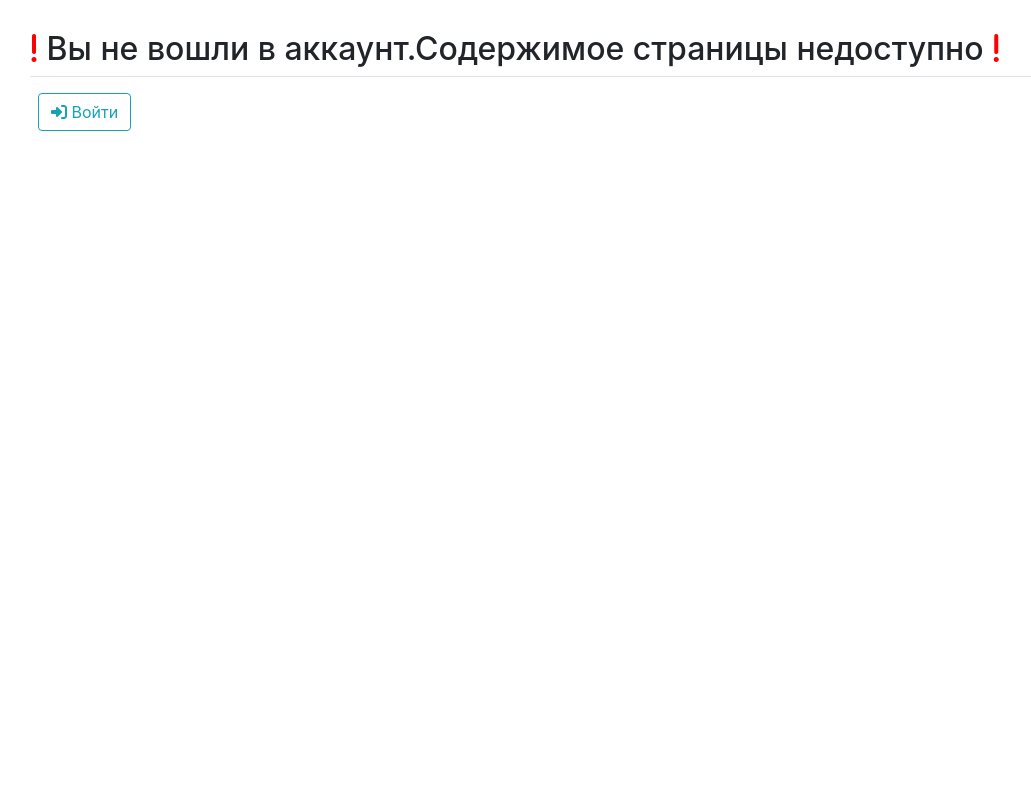
After one commit to CREESTL/CarWash, a Django app: template CarWash/apps/users/templates/users/car_detection_inside.html in a window 1280 px wide. The commit adds this page. Shown: the whole page, without its empty margins (0-1031 px from the left). Run offline with Django 3.2, Linux system fonts and the light colour scheme; the template is opened without the code that fills it, so the values that code supplies are empty; some libraries are stand-ins or nearby versions.

Commit message:
last commit before multithreading

```diff
--- /dev/null
+++ b/CarWash/apps/users/templates/users/car_detection_inside.html
@@ -0,0 +1,58 @@
+{% extends "base.html" %}
+{% load static %}
+<!-- Каждые 2 секунды выполняется ajax запрос на изменение текста на странице -->
+
+<body>
+{% block content %}
+
+<script type="text/javascript">
+
+</script>
+
+<!-- Для авторизованных пользователей -->
+{% if logged_in == True %}
+
+    <div class="container">
+
+        <div class="text-center text-info">
+            <h2>Внутренняя камера</h2>
+            <h6>Тут должен быть видос</h6>
+        </div>
+        <hr>
+    <div class="btn btn-group-horizontal">
+        <a class="ml-2" href="/index">
+            <button class="btn btn-outline-info" type="submit">
+                <span class="fa fa-home"></span>
+                На домашнюю страницу
+            </button>
+        </a>
+        <a class="ml-2" href="/car_detection_outside">
+            <button class="btn btn-outline-info" type="submit">
+                <span class="fa fa-home"></span>
+                Сменить камеру (наружняя)
+            </button>
+        </a>
+    </div>
+
+<!-- Для неавторизованных пользователей -->
+{% else %}
+    <h2>
+        <span class="fa fa-exclamation" style="color:red;"></span>
+        Вы не вошли в аккаунт.Содержимое страницы недоступно
+        <span class="fa fa-exclamation" style="color:red;"></span>
+    </h2>
+    <div class="border-top pt-3">
+        <small class="text-muted">
+            <a class="ml-2" href="/login">
+                <button class="btn btn-outline-info" type="submit">
+                    <span class="fa fa-sign-in"></span>
+                    Войти
+                </button>
+            </a>
+        </small>
+    </div>
+{% endif %}
+
+
+{% endblock %}
+</body>
--- a/CarWash/apps/users/templates/users/index.html
+++ b/CarWash/apps/users/templates/users/index.html
@@ -80,7 +80,7 @@
                         {% endif %}
                         <br><br><br>
                         <div class="text-center">
-                           <a href="/detect_cars/">
+                           <a href="/car_detection_outside/">
                                 <button class="btn btn-outline-info"  type="submit">
                                     <span class="fa fa-car" style="color:orange; font-size:26px"></span>
                                     Прямая трансляция с автомойки
--- a/CarWash/apps/users/urls.py
+++ b/CarWash/apps/users/urls.py
@@ -19,7 +19,8 @@ urlpatterns = [
     path('register/', views.register, name='register'),  # страница регистрации
     path('login/', views.login, name='login'),  # базовая форма логина. template_name указывает на то, какую html сраницу надо загрузить
     path('logout/', views.logout, name='logout'), # выход из аккаунта
-    path('detect_cars/', views.car_detection_page, name="car_detection_page"), # страница, где отображаютсявсе результаты
+    path('car_detection_outside/', views.car_detection_outside_page, name="car_detection_page"), # страница, где отображаютсявсе результаты
+    path('car_detection_inside/', views.car_detection_inside_page, name="car_detection_page"), # страница, где отображаютсявсе результаты
     url('get_text_from_detector/', views.get_text_from_detector, name="get_text_from_detector"), # получение текстовой информации об авто
     url('get_total/', views.get_total, name="get_total"), # получение общего числа авто на видео за вссе время
     url('get_image_from_detector/', views.get_image_from_detector, name="get_image_from_detector"), # получение кадра с авто
```
Also changed, not shown: CarWash/apps/users/templates/users/car_detection_outside.html (renamed from CarWash/apps/users/templates/users/car_detection.html, +8 -2 lines), CarWash/apps/users/views.py (+14 -3 lines).
